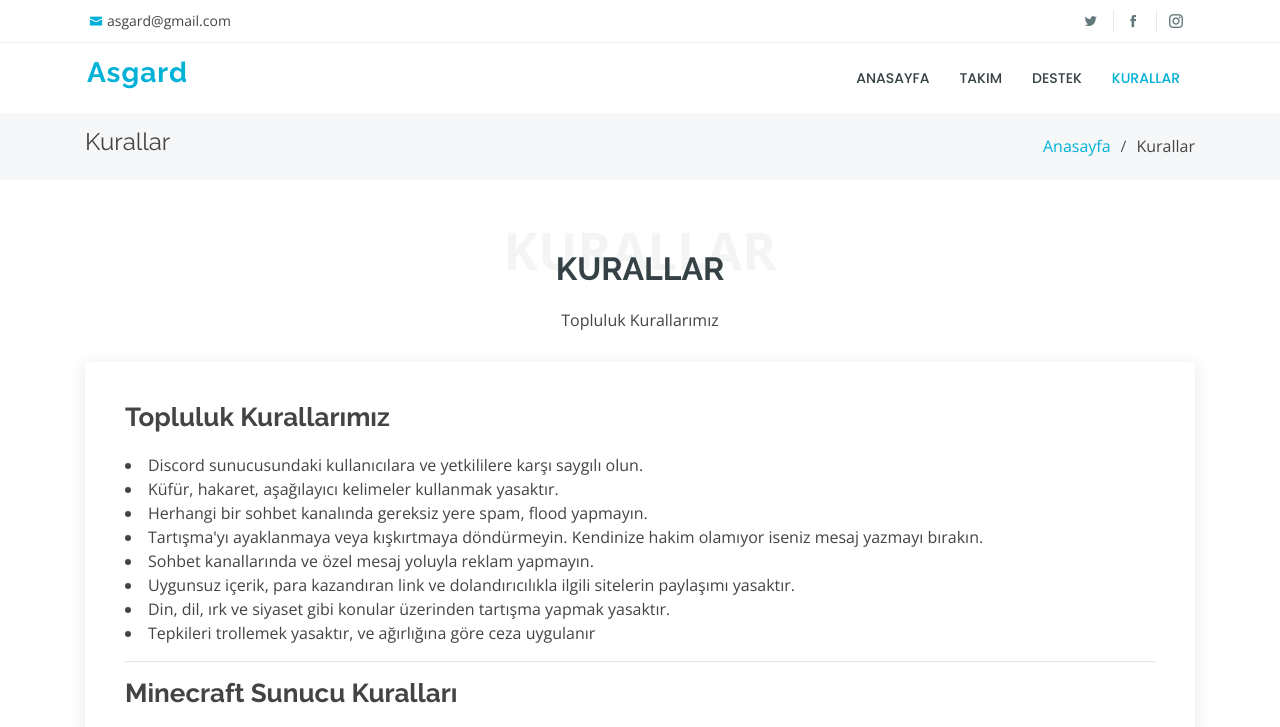
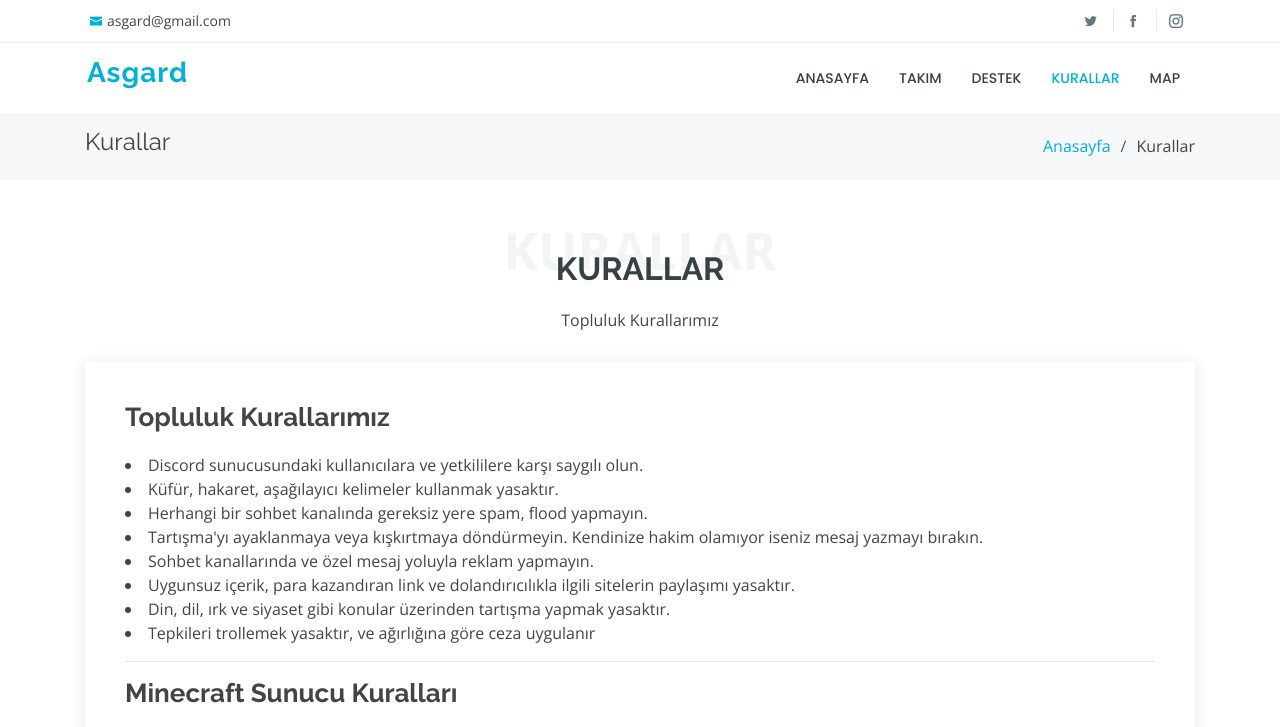
Before and after one commit to kivanckavi/asgard, a plain HTML site: page kurallar.html in a window 1280 px wide. Shown: the top 727 px of the page. Drawn offline with nearby package versions, Linux system fonts and the light colour scheme.

Commit message:
Update kurallar.html

```diff
--- a/kurallar.html
+++ b/kurallar.html
@@ -68,6 +68,7 @@
           <li><a href="takım.html">Takım</a></li>
           <li><a href="destek.html">Destek</a>
           <li class="active"><a href="kurallar.html">Kurallar</a></li>
+          <li><a href="http://80.208.221.134:8123/">Map</a></li>
 
         </ul>
       </nav><!-- .nav-menu -->
```
